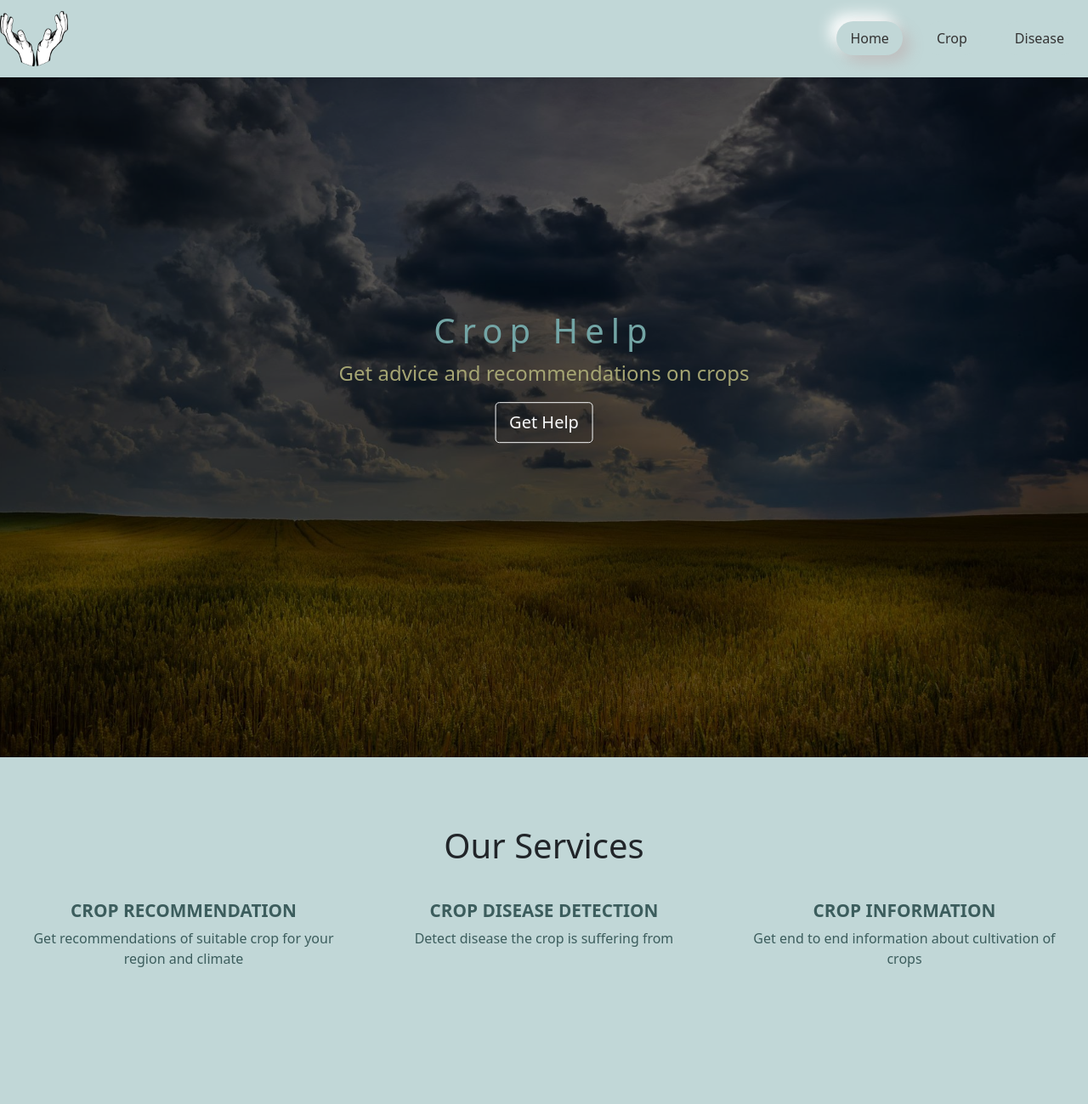
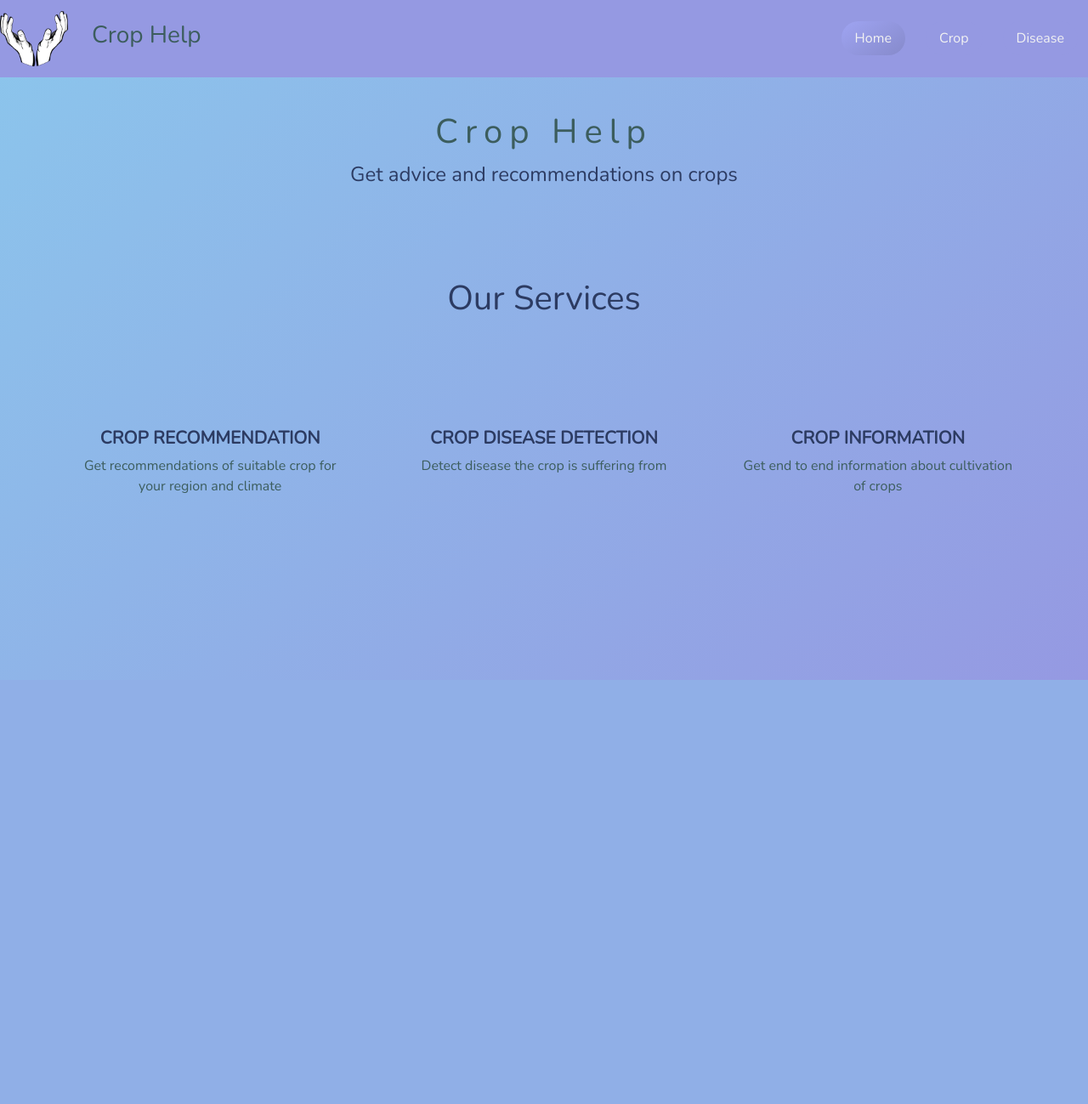
Before and after one commit to prajwal-h-v/sampleFlaskApp, a Flask app: page / in a window 1280 px wide. Shown: the whole page at 85% size. After the commit the page ends 800 px from the top, so only its background shows below. Run offline with Flask 2, Linux system fonts and the light colour scheme; parts of the project's set-up code (start-up, migrations or seed data) failed here and were passed over.

Commit message:
Update UI

```diff
--- a/app/static/css/main.css
+++ b/app/static/css/main.css
@@ -1,3 +1,5 @@
+@import url("https://fonts.googleapis.com/css2?family=Poppins&display=swap");
+@import url("https://fonts.googleapis.com/css2?family=Nunito&display=swap");
 :root {
   --colorPrimary: #73a5a5;
   --green-gradient: linear-gradient(
@@ -9,15 +11,27 @@
   --gradient-transparent: linear-gradient(180deg, #a9c9ffcc 0%, #ffbbeccc 100%);
 
   --primaryBG: #c1d7d7;
+  --primaryVarient: #c1d7d7cc;
   --primary-dark: #3c5d5d;
   --primaryGold: #a5a573;
+  --yellow: #fffb7d;
+  --lightWhite: #f2f2f2;
+  --blueDark: #2c3b62;
 }
 
 body {
+  /* background-color: #8bc6ec; */
+  background-image: linear-gradient(135deg, #8bc6ec 0%, #9599e2 100%);
+  background-repeat: no-repeat;
+  background-size: cover;
+  background-position: center;
   margin: 0;
   padding: 0;
-  background: var(--primaryBG);
+  min-height: 100vh;
   scroll-behavior: smooth;
+}
+* {
+  font-family: "Nunito", "Poppins", sans-serif;
 }
 *::selection {
   color: tomato;
@@ -29,14 +43,25 @@ body {
   position: relative;
   top: 0;
   width: 100%;
-  background: var(--primaryBG);
+  background-color: #9599e2;
+  /* background-image: linear-gradient(135deg, #8bc6ec 0%, #9599e2 100%); */
 
+  /* background-image: linear-gradient(90deg, #85ffbd 0%, #fffb7d 70%); */
   z-index: 1;
   transition: 0.5s;
 }
+.brand-flex {
+  display: flex;
+  flex-direction: row;
+  justify-content: space-between;
+  align-items: center;
+}
+.brand-flex h3 {
+  margin-left: 1em;
+}
 .nav-link,
 .nav-brand {
-  color: #333;
+  color: var(--lightWhite);
   cursor: pointer;
 }
 .nav-link {
@@ -44,7 +69,7 @@ body {
   transition: all 0.5s;
 }
 .nav-link:hover {
-  color: #070;
+  color: var(--lightWhite);
 }
 .sticky {
   position: fixed;
@@ -53,17 +78,19 @@ body {
 }
 .nav-item {
   transition: 0.5s all;
-  background: var(--primaryBG);
+  background-color: #9599e2;
   margin: 0 0.75em;
   border-radius: 50px;
 }
 .nav-item:hover {
-  box-shadow: 8px 8px 17px #bebebe, -8px -8px 17px #ffffff;
+  border-radius: 27px;
+  background: linear-gradient(145deg, #9fa4f2, #868acb);
+  box-shadow: 8px 8px 16px #424363, -8px -8px 16px #e8efff;
 }
 .active {
   border-radius: 50px;
-
-  box-shadow: 8px 8px 17px #bebebe, -8px -8px 17px #ffffff;
+  background: linear-gradient(145deg, #9fa4f2, #868acb);
+  /* box-shadow: 8px 8px 16px #424363, -8px -8px 16px #e8efff; */
 }
 .navbar-collapse {
   justify-content: flex-end;
@@ -72,68 +99,76 @@ body {
 /* Banner */
 
 .header {
-  background-image: url(../my_images/agriculture-bg.jpg);
   background-size: cover;
   background-position: center;
-  position: relative;
   top: 0;
   left: 0;
+  width: 100%;
+  height: auto;
+  z-index: 2;
 }
-.overlay {
+/* .overlay {
+  display: flex;
+  flex-direction: column;
+  justify-content: center;
+  align-items: baseline;
   position: absolute;
   min-height: 100%;
   min-width: 100%;
   top: 0;
   left: 0;
-  background: rgba(0, 0, 0, 0.6);
+  background: #c1d7d744;
+} */
+.row {
+  width: 100vw;
 }
-
 .description {
-  left: 50%;
-  position: absolute;
-
-  top: 45%;
-  transform: translate(-50%, -55%);
+  margin-top: 5vh;
   text-align: center;
 }
 .description h1 {
-  color: var(--colorPrimary);
+  color: var(--primary-dark);
   letter-spacing: 0.2em;
 }
 .description p {
-  color: var(--primaryGold);
+  color: #2c3b62;
   font-size: 1.5em;
   line-height: 1.5;
 }
 
 /* Features */
 .features {
-  margin: 4em auto;
+  margin-top: 2em;
   padding: 1em;
-  position: relative;
+}
+.features h1 {
+  margin: 1em;
+  color: var(--blueDark);
 }
 .feature-title {
-  color: var(--primary-dark);
+  color: var(--blueDark);
   font-size: 1.3em;
-  font-weight: 800;
+  font-weight: 600;
   text-transform: uppercase;
 }
 
 .neo-card {
-  width: auto;
-  height: 20vh;
+  justify-content: center;
+  align-items: center;
   margin: 1em 0;
   border-radius: 50px;
   cursor: pointer;
 
   transition: 0.5s;
-  padding: 1em;
+  padding: 2em 1em;
 }
 .neo-card p {
   color: var(--primary-dark);
 }
 .neo-card:hover {
-  box-shadow: 8px 8px 17px #bebebe, -8px -8px 17px #ffffff;
+  border-radius: 27px;
+  /* background: linear-gradient(145deg, #9fa4f2, #868acb); */
+  box-shadow: 8px 8px 16px #424363, -8px -8px 16px #e8efff;
 }
 
 input {
@@ -142,25 +177,43 @@ input {
 @media (max-width: 768px) {
   .nav-item {
     transition: 0.5s all;
-    background: var(--primaryBG);
+    background-color: #9599e2;
     margin: 12px 0.75em;
+    text-align: center;
   }
   .active {
     border-radius: 0;
     box-shadow: 0 0 0 0;
   }
   .nav-item:hover {
-    border-radius: 1em;
+    border-radius: 0;
+    box-shadow: 0 0 0 0;
   }
 
+  /*
   .card {
     width: 80vw;
     margin: 0;
+  } */
+  .item-flex {
+    width: auto;
+  }
+  .container-flex {
+    margin: auto;
   }
 }
 @media (min-width: 768px) {
   .container {
     max-width: 50vw;
+  }
+
+  .item-flex {
+    margin: 1em;
+    width: 30%;
+    height: 50%;
+  }
+  .container-flex {
+    margin: 4em 2em;
   }
 }
 
@@ -203,3 +256,15 @@ a {
 a:hover {
   color: var(--primary-dark);
 }
+.container-flex {
+  display: flex;
+  flex-direction: row;
+  justify-content: space-evenly;
+  align-items: stretch;
+  flex-wrap: wrap;
+}
+.item-flex {
+  text-align: center;
+  align-items: center;
+  justify-content: center;
+}
--- a/app/static/scripts/main.js
+++ b/app/static/scripts/main.js
@@ -1,8 +1,8 @@
-var ready = (callback) => {
-  if (document.readyState != "loading") callback();
-  else document.addEventListener("DOMContentLoaded", callback);
-};
+// var ready = (callback) => {
+//   if (document.readyState != "loading") callback();
+//   else document.addEventListener("DOMContentLoaded", callback);
+// };
 
-ready(() => {
-  document.querySelector(".header").style.height = window.innerHeight + "px";
-});
+// ready(() => {
+//   document.querySelector(".header").style.height = window.innerHeight + "px";
+// });
--- a/app/templates/base.html
+++ b/app/templates/base.html
@@ -21,11 +21,14 @@
     <!-- Header --- Navbar -->
     <nav class="navbar navbar-expand-md" id="myHeader" role="navigation">
       <a href="{{url_for('home')}}" class="navbar-brand">
-        <img
-          src=" {{url_for('static',filename='my_images/hands.png')}} "
-          alt="Logo"
-          style="width: 80px"
-        />
+        <div class="brand-flex">
+          <img
+            src=" {{url_for('static',filename='my_images/hands.png')}} "
+            alt="Logo"
+            style="width: 80px"
+          />
+          <h3>Crop Help</h3>
+        </div>
       </a>
       <button
         class="navbar-toggler navbar-light"
@@ -60,7 +63,7 @@
       crossorigin="anonymous"
     ></script>
 
-    <script>
+    <!-- <script>
       window.onscroll = function () {
         fixHeader();
       };
@@ -79,6 +82,6 @@
           header.classList.remove("sticky");
         }
       }
-    </script>
+    </script> -->
   </body>
 </html>
--- a/app/templates/index.html
+++ b/app/templates/index.html
@@ -3,43 +3,49 @@
 {% block body %}
 
 <header class="page-header header container-fluid">
-  <div class="overlay">
+  <div class="row">
     <div class="description">
       <h1>Crop Help</h1>
       <p>Get advice and recommendations on crops</p>
-      <button class="btn btn-outline-light btn-lg">Get Help</button>
     </div>
   </div>
-</header>
-<div class="features">
+  <div class="row">
+    <div class="features" id="features">
       <h1 class="text-center">Our Services</h1>
-  <div class="row text-center">
-    <div class="col-lg-4 col-md-4 col-sm-12">
+      <div class="container-flex">
+        <div class="item-flex">
+          <a href="{{url_for('crop_recommend')}}">
             <div class="neo-card">
-        <h3 class="feature-title">
-          <a href="{{url_for('crop_recommend')}}">Crop Recommendation </a>
-        </h3>
-
-        <p>Get recommendations of suitable crop for your region and climate</p>
+              <h3 class="feature-title">Crop Recommendation</h3>
+              <p>
+                Get recommendations of suitable crop for your region and climate
+              </p>
             </div>
+          </a>
         </div>
 
-    <div class="col-lg-4 col-md-4 col-sm-12">
+        <div class="item-flex">
+          <a href="{{url_for('crop_recommend')}}">
             <div class="neo-card">
               <h3 class="feature-title">Crop Disease Detection</h3>
 
               <p>Detect disease the crop is suffering from</p>
             </div>
+          </a>
         </div>
-    <div class="col-lg-4 col-md-4 col-sm-12">
+        <div class="item-flex">
+          <a href="{{url_for('crop_recommend')}}">
             <div class="neo-card">
               <h3 class="feature-title">Crop Information</h3>
 
               <p>Get end to end information about cultivation of crops</p>
             </div>
+          </a>
         </div>
       </div>
     </div>
+  </div>
+</header>
 
 <script>
   window.onload = function () {
```
Lines whose indentation alone changed are shown as unchanged.
